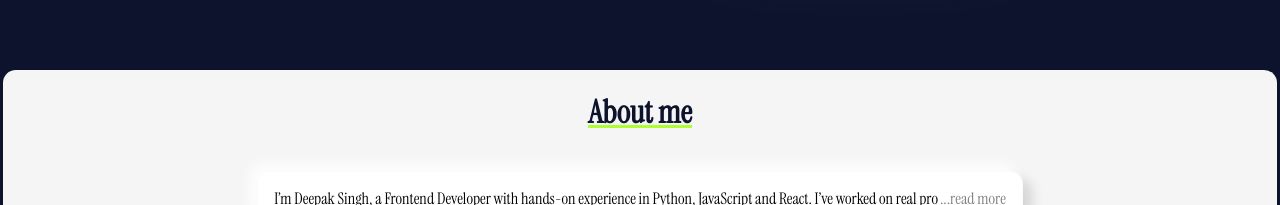
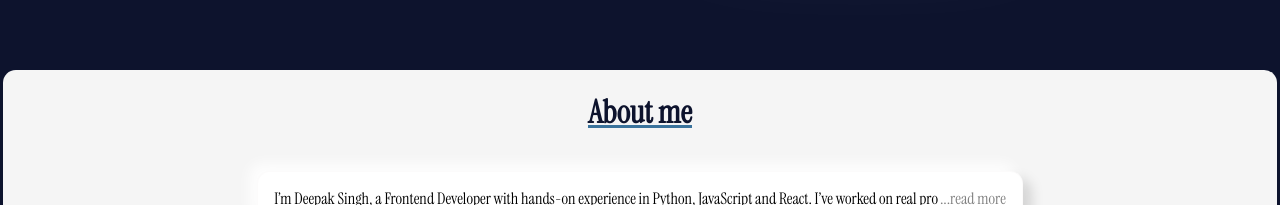
Before and after one commit to DeepakSingh9999/Portfolio, a React (Vite) app: page / in a window 1280 px wide. Shown: the part 738-943 px from the top of the page. Built offline with nearby package versions, Linux system fonts and the light colour scheme.

Commit message:
Update App.css

```diff
--- a/src/App.css
+++ b/src/App.css
@@ -57,7 +57,7 @@ body{
   align-items: center;
   color: #0d132d;
   text-decoration: underline;
-  text-decoration-color: greenyellow;
+  text-decoration-color:  #3a739c;
   text-decoration-thickness: 0.2em;
 }
 
```
